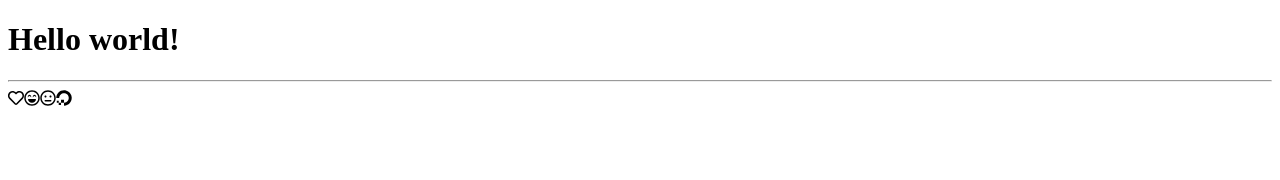
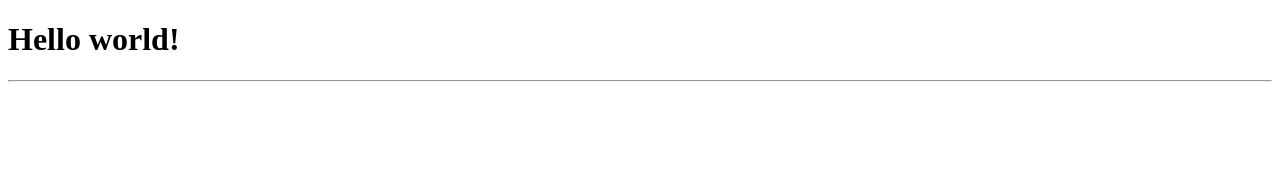
Before and after one commit to brianzelip/fa-pro-netlify-test, a Vue app: page / in a window 1280 px wide. Shown: the top 180 px of the page. Built offline with nearby package versions, Linux system fonts and the light colour scheme.

Commit message:
TheHeader: Register and render more pro icons

```diff
--- a/src/components/TheHeader.vue
+++ b/src/components/TheHeader.vue
@@ -5,7 +5,9 @@
     <FontAwesomeIcon :icon="icon('heart')"></FontAwesomeIcon>
     <FontAwesomeIcon :icon="icon('laugh')"></FontAwesomeIcon>
     <FontAwesomeIcon :icon="icon('meh')"></FontAwesomeIcon>
-    <FontAwesomeIcon :icon="icon('DO')"></FontAwesomeIcon>
+    <FontAwesomeIcon :icon="icon('acorn')"></FontAwesomeIcon>
+    <FontAwesomeIcon :icon="icon('axeBattle')"></FontAwesomeIcon>
+    <FontAwesomeIcon :icon="icon('dagger')"></FontAwesomeIcon>
   </header>
 </template>
 
@@ -17,8 +19,13 @@ import {
   faLaughBeam,
   faMeh,
   faFutbol as farFutbol
-} from "@fortawesome/free-regular-svg-icons";
-import { faDigitalOcean } from "@fortawesome/free-brands-svg-icons";
+} from "@fortawesome/pro-regular-svg-icons";
+
+import {
+  faAcorn,
+  faAxeBattle,
+  faDagger
+} from "@fortawesome/pro-solid-svg-icons";
 
 export default {
   components: {
@@ -32,7 +39,9 @@ export default {
         heart: faHeart,
         laugh: faLaughBeam,
         meh: faMeh,
-        DO: faDigitalOcean
+        acorn: faAcorn,
+        axeBattle: faAxeBattle,
+        dagger: faDagger
       };
       return fa[`${i}`];
     }
```
